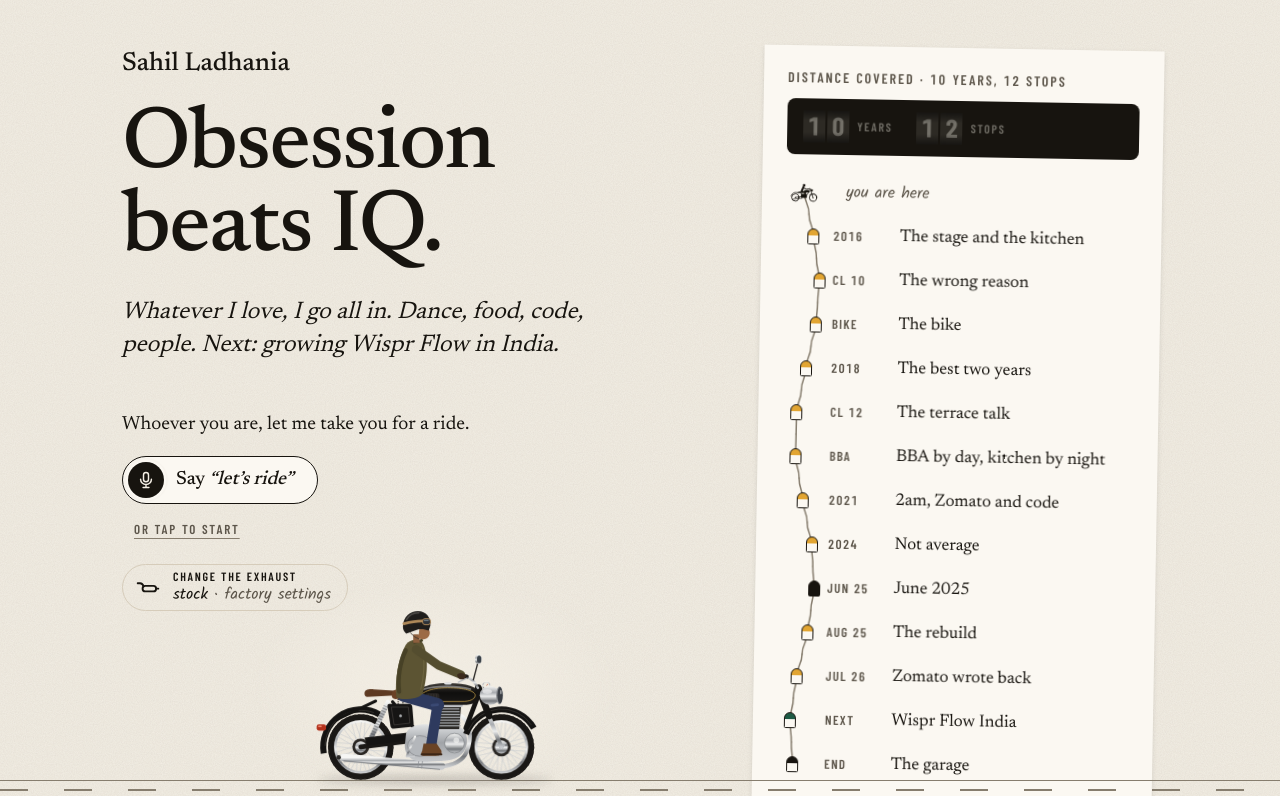
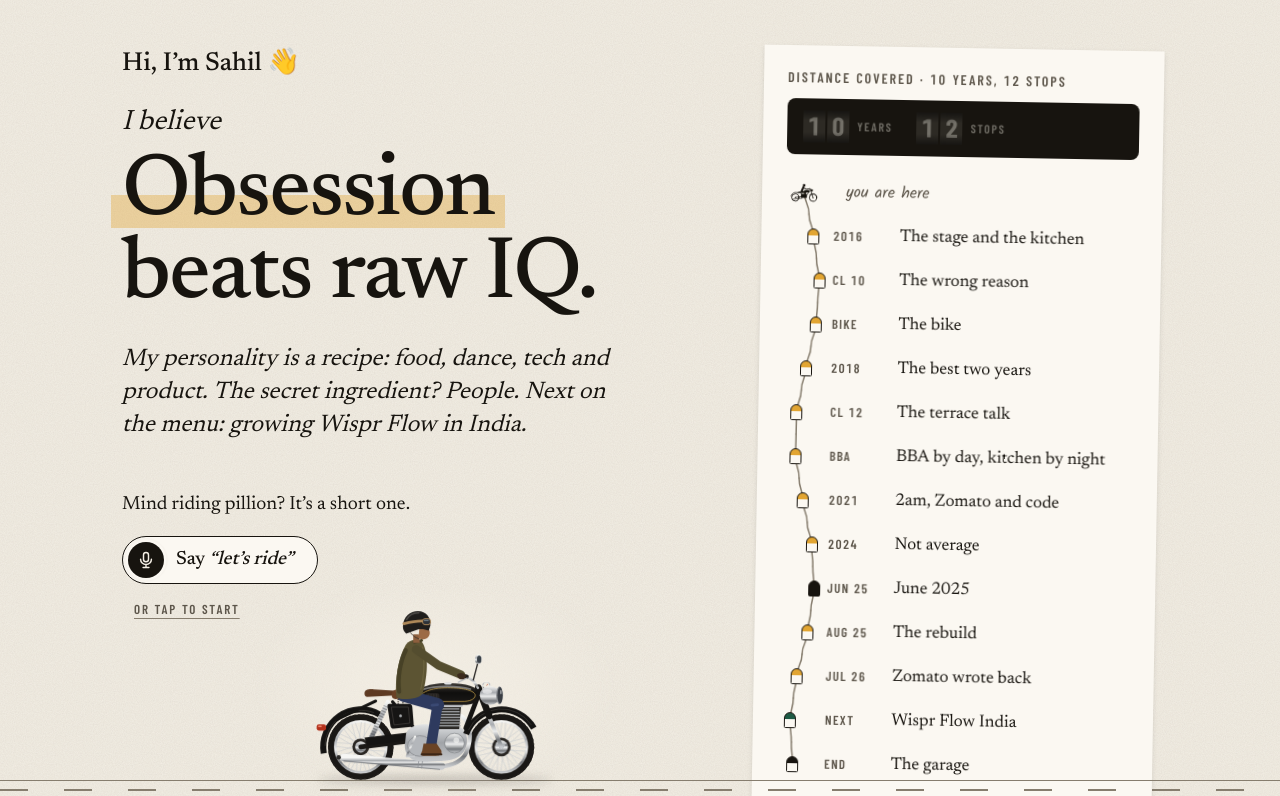
Before and after one commit to sahil-ladhania/me-wisprflow, a Next.js app: page / in a window 1280 px wide. Shown: the top 796 px of the page. Built offline with nearby package versions, Linux system fonts and the light colour scheme.

Commit message:
fix: improve hero copy

```diff
--- a/app/opengraph-image.tsx
+++ b/app/opengraph-image.tsx
@@ -6,7 +6,7 @@ import { BikeArt } from "@/components/ds/BikeArt";
 // The link preview on LinkedIn, X, WhatsApp and email: the hero, the road and the first milestone.
 // It keeps "For Wispr Flow · India growth" in the corner, for context the page itself no longer needs.
 
-export const alt = "Sahil Ladhania. Obsession beats IQ. A ride through 2016 to 2026, on a black bike, for Wispr Flow India growth.";
+export const alt = "Sahil Ladhania. I believe obsession beats raw IQ. A ride through 2016 to 2026, on a black bike, for Wispr Flow India growth.";
 export const size = { width: 1200, height: 630 };
 export const contentType = "image/png";
 
@@ -33,6 +33,7 @@ const fonts = [
 const ink = "#17140f";
 const pencil = "#5c554a";
 const wave = "#867d6e";
+const haldi = "rgba(226, 165, 50, 0.38)";
 
 export default function OpengraphImage() {
   return new ImageResponse(
@@ -54,11 +55,22 @@ export default function OpengraphImage() {
               For Wispr Flow · India growth
             </span>
           </div>
-          <div style={{ display: "flex", marginTop: 28, fontFamily: "Newsreader", fontSize: 128, fontWeight: 500, letterSpacing: "-0.02em", lineHeight: 0.95 }}>
-            Obsession beats IQ.
+          {/* The hero's claim on one line, "I believe" small above it and the haldi highlighter on "Obsession". */}
+          <div style={{ display: "flex", marginTop: 18, fontFamily: "Newsreader", fontSize: 30, fontStyle: "italic", lineHeight: 1.2 }}>I believe</div>
+          <div style={{ display: "flex", marginTop: 6, fontFamily: "Newsreader", fontSize: 100, fontWeight: 500, letterSpacing: "-0.02em", lineHeight: 0.95 }}>
+            <span
+              style={{
+                margin: "0 -12px",
+                padding: "0 12px",
+                backgroundImage: `linear-gradient(transparent 52%, ${haldi} 52%, ${haldi} 90%, transparent 90%)`,
+              }}
+            >
+              Obsession
+            </span>
+            <span style={{ marginLeft: 24 }}>beats raw IQ.</span>
           </div>
-          <div style={{ display: "flex", marginTop: 24, maxWidth: 940, fontFamily: "Newsreader", fontSize: 36, fontStyle: "italic", lineHeight: 1.3 }}>
-            Whatever I love, I go all in. Dance, food, code, people. Next: growing Wispr Flow in India.
+          <div style={{ display: "flex", marginTop: 22, maxWidth: 1000, fontFamily: "Newsreader", fontSize: 32, fontStyle: "italic", lineHeight: 1.3 }}>
+            My personality is a recipe: food, dance, tech and product. The secret ingredient? People. Next on the menu: growing Wispr Flow in India.
           </div>
         </div>
 
--- a/components/ride/Ignition.tsx
+++ b/components/ride/Ignition.tsx
@@ -1,12 +1,14 @@
 "use client";
 
-import { ExhaustControl } from "@/components/ds/ExhaustControl";
 import { Icon } from "@/components/ds/Icon";
 import { IgnitionControl } from "@/components/ds/IgnitionControl";
 import { stops } from "@/lib/ride/stops";
 import { useRide } from "./RideProvider";
 
-/** The ignition key wired to the ride, the one scroll hint after ignition, and the exhaust. */
+/**
+ * The ignition key wired to the ride, and the one scroll hint after ignition. The exhaust switch
+ * rides on the handlebar controls, which join once the engine is on.
+ */
 export function Ignition() {
   const ride = useRide();
   return (
@@ -29,7 +31,6 @@ export function Ignition() {
           </a>
         }
       />
-      <ExhaustControl mode={ride.exhaust} onChange={ride.cycleExhaust} />
     </div>
   );
 }
--- a/components/ride/Stop.tsx
+++ b/components/ride/Stop.tsx
@@ -22,7 +22,7 @@ export function Stop({ stop, className, children }: StopProps) {
       aria-labelledby={titleId(stop)}
       className={cx(
         "relative box-border min-h-(--stop-min)",
-        // The hero sits higher, so the key and the exhaust stay clear of the parked bike on short laptop screens.
+        // The hero sits higher, so the ignition key stays clear of the parked bike on short laptop screens.
         stop.index === 0 ? "pt-[clamp(32px,6vh,72px)]" : "pt-[clamp(56px,7vw,96px)]",
         // The lane takes its own space after the last stop.
         stop.index === lastStop ? "pb-8" : "pb-8 sm:pb-9",
--- a/components/ride/stops/00-Hero.tsx
+++ b/components/ride/stops/00-Hero.tsx
@@ -1,3 +1,4 @@
+import { Mark } from "@/components/ds/Correction";
 import { stops, titleId } from "@/lib/ride/stops";
 import { Ignition } from "../Ignition";
 import { RouteCard } from "../RouteCard";
@@ -5,7 +6,7 @@ import { Stop } from "../Stop";
 
 const stop = stops[0];
 
-/** Who he is, in one line, then the invitation: say "let's ride" (or tap) and the ride begins. */
+/** Hello, the belief, the recipe, then the invitation: say "let's ride" (or tap) and the ride begins. */
 export function Hero() {
   return (
     <Stop stop={stop}>
@@ -14,13 +15,23 @@ export function Hero() {
           card starts just below the screen, never behind the bike. */}
       <div className="grid items-start gap-8 lg:grid-cols-[minmax(0,1fr)_minmax(0,400px)] lg:gap-9">
         <div className="flex min-w-0 flex-col gap-5 max-lg:min-h-[calc(100svh_-_clamp(32px,6vh,72px)_-_var(--spacing-8)_+_8px)]">
-          <p className="font-story text-[22px] leading-tight font-medium text-ink sm:text-[26px]">Sahil Ladhania</p>
+          <p className="font-story text-[22px] leading-tight font-medium text-ink sm:text-[26px]">
+            Hi, I’m Sahil <span aria-hidden="true">👋</span>
+          </p>
+          {/* Read as one sentence; "I believe" set small, so the claim keeps the big type to itself. */}
           <h1 id={titleId(stop)} className="type-display text-balance">
-            Obsession beats IQ.
+            <span className="mb-2 block font-story text-[22px] leading-tight font-normal tracking-normal italic sm:mb-3 sm:text-[28px]">
+              I believe{" "}
+            </span>
+            <Mark>Obsession</Mark> beats raw IQ.
           </h1>
-          <p className="type-lede max-w-[31rem]">Whatever I love, I go all in. Dance, food, code, people. Next: growing Wispr Flow in India.</p>
+          <p className="type-lede max-w-[31rem] text-pretty">
+            My personality is a recipe: food, dance, tech and product. The secret ingredient? People. Next on the menu: growing Wispr
+            Flow in India.
+          </p>
           <div className="mt-3 flex flex-col gap-4 sm:mt-5">
-            <p className="type-body text-ink">Whoever you are, let me take you for a ride.</p>
+            {/* Ignition puts the visitor on the pillion seat, in the haldi helmet. */}
+            <p className="type-body text-ink">Mind riding pillion? It’s a short one.</p>
             <Ignition />
           </div>
         </div>
```
